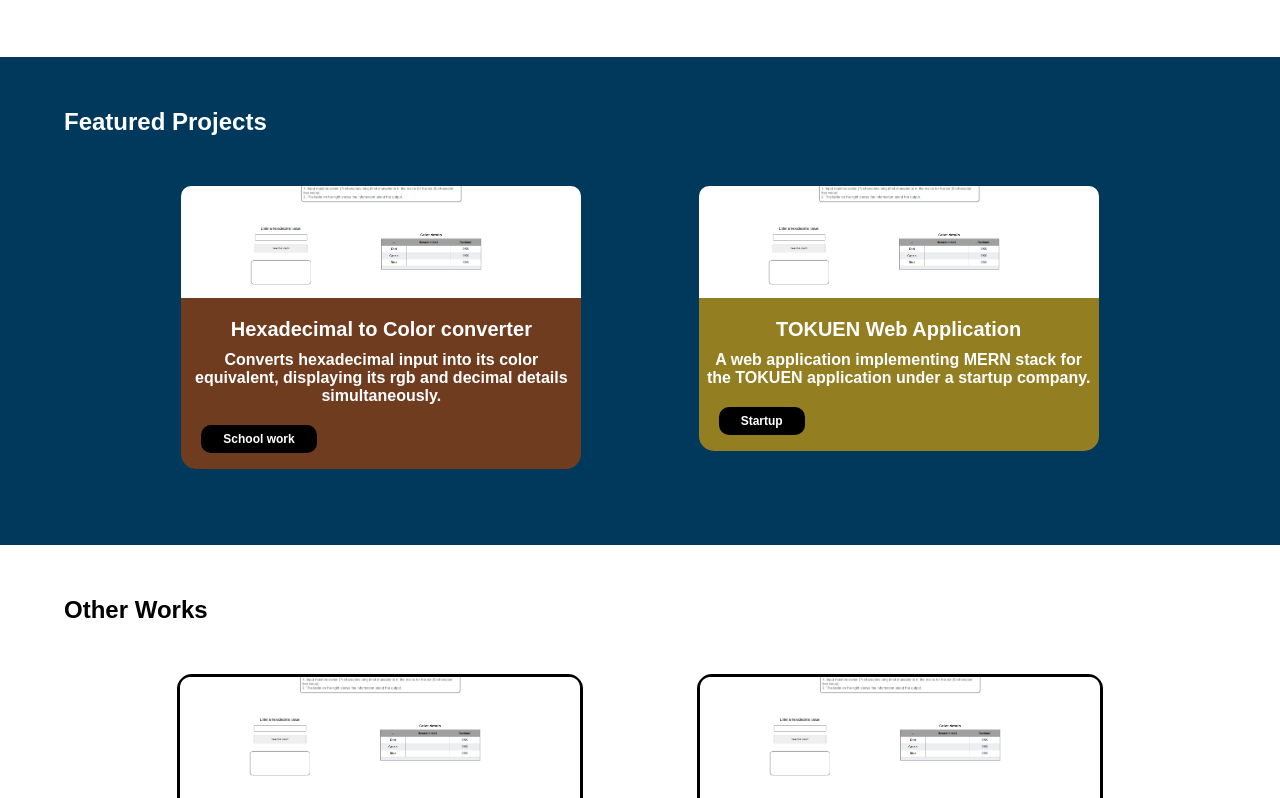
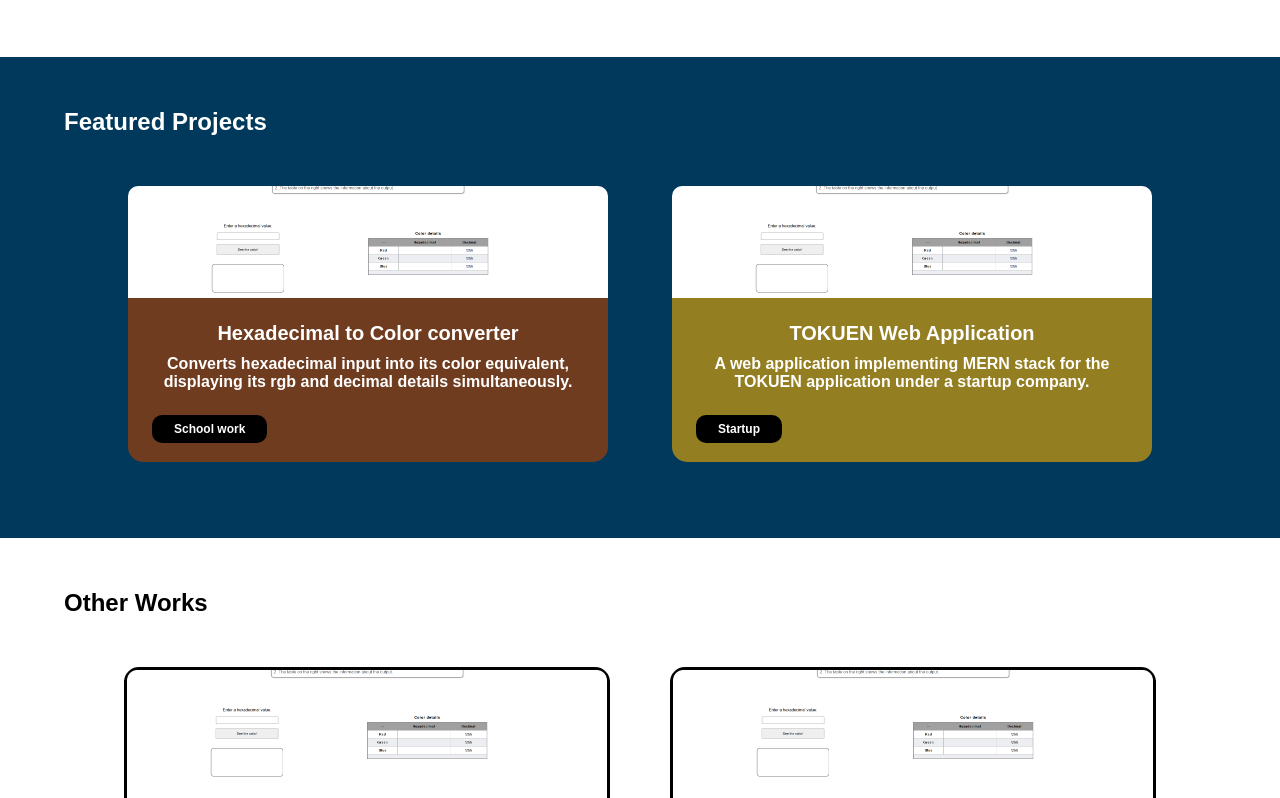
Before and after one commit to danskyvich/web-portfolio, a React (Vite) app in the folder my-vite-portfolio/: page / in a window 1280 px wide. Shown: the part 845-1643 px from the top of the page. Built offline with nearby package versions, Linux system fonts and the light colour scheme.

Commit message:
Installed Vercel Analytics and added `<Analytics/>` component into the app layout.

```diff
--- a/my-vite-portfolio/package.json
+++ b/my-vite-portfolio/package.json
@@ -10,6 +10,7 @@
     "preview": "vite preview"
   },
   "dependencies": {
+    "@vercel/analytics": "^1.6.1",
     "motion": "^12.23.26",
     "react": "^19.2.0",
     "react-dom": "^19.2.0",
--- a/my-vite-portfolio/src/components/vertical-card/item-card.module.css
+++ b/my-vite-portfolio/src/components/vertical-card/item-card.module.css
@@ -2,7 +2,7 @@
     display: flex;
     flex: 0 1 auto;
     flex-wrap: wrap;
-    width: 25em;
+    width: 30em;
     height: fit-content;
     flex-direction: column;
     border-radius: 15px;
@@ -11,9 +11,7 @@
     cursor: pointer;
     margin: 1% 0;
 }
-    .item-card-container::nth-child(3n+1) {
 
-    }
     .item-card-container:link, .item-card-container:visited, .item-card-container:active, .item-card-container:hover {
         color: black;
     }
--- a/my-vite-portfolio/src/pages/home/index.jsx
+++ b/my-vite-portfolio/src/pages/home/index.jsx
@@ -4,9 +4,11 @@
 import SelfPicCard from "../../components/self-pic-card/self-pic-card.jsx"
 import ItemCard from "../../components/vertical-card/item-card.jsx"
 import HorizontalCard from "../../components/horizontal-item/horizontal-item.jsx"
+import { Analytics } from '@vercel/analytics'
 
 export default function Home() {
     return <div className={styles['page-container']}>
+        <Analytics/>
         <Header/>
         <div className={styles['content-container']}>
             <SelfPicCard/>
```
Also changed, not shown: 1 other file (tests, documents, lock files or other folders).
